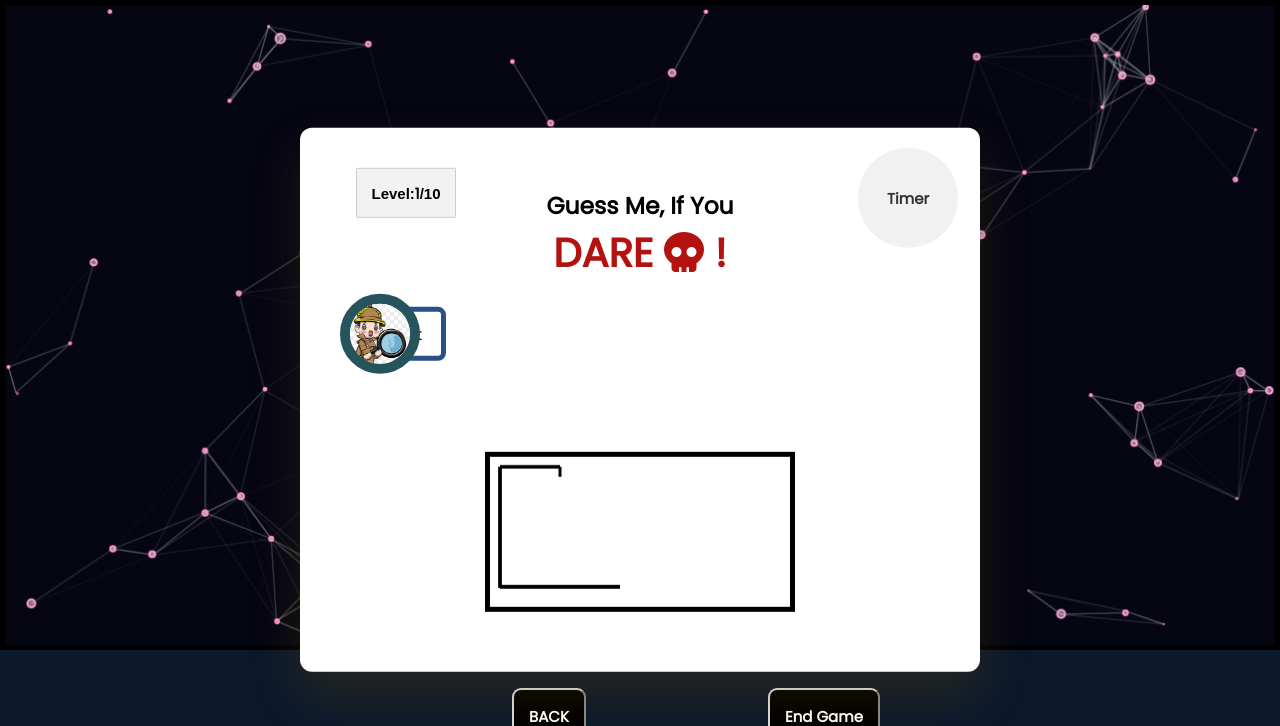
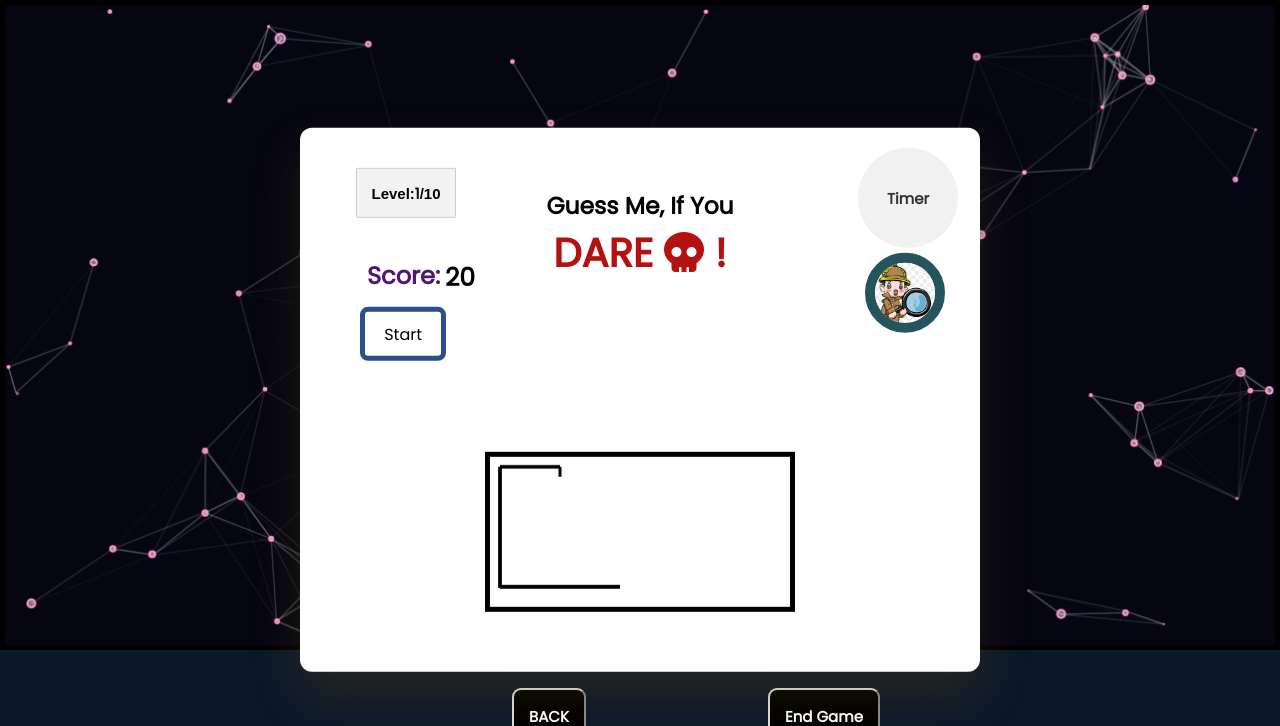
Before and after one commit to anjila-in-github/Hangman-Game, a PHP site: page /color.html in a window 1280 px wide. Shown: the top 726 px of the page. Run offline with PHP 8.4, Linux system fonts and the light colour scheme; some libraries are stand-ins or nearby versions.

Commit message:
added score

```diff
--- a/color.html
+++ b/color.html
@@ -72,34 +33,28 @@
         <div id="result-text"></div>
         <button id="new-game-button" onclick="resetTimer()">New Game </button>
       </div>
+
       <div class="timer" id="timer">Timer</div>
-      <div class="level-box">
-        Level: <span id="level">1</span>/10
 
       <div class="image">
         <img src="images/hint.jpg">
       </div>
 
-      <div class="score" id="score">Score:</div>
+      <div class="score" >
+        Score: <div class="score1" id="score">20</div>
+      </div>
+
+      <div class="level-box">
+      Level: <span id="level">1</span>/10
+      </div>
 
     </div>
 
-    </div>
-
-    <script>
-      function resetTimer() {
-        var timer = document.querySelector('.timer');
-      }
-    </script>
   </div>
 
   <script type="text/javascript" src="particles.js"></script>
   <script type="text/javascript" src="app.js"></script>
 
   <script src="js/color.js"></script>
-
-
-
 </body>
-
 </html>
--- a/css/color.css
+++ b/css/color.css
@@ -185,13 +185,29 @@
     width: 80px;
     border-radius: 50%;
     border: 10px solid #25545d;
-
+}
+/*timer*/
+.timer {
+    position: fixed;
+    top: 20px;
+    right: 22px;
+    width: 100px;
+    height: 100px;
+    border-radius: 50%;
+    background-color: #f1f1f1;
+    display: flex;
+    align-items: center;
+    justify-content: center;
+    font-size: 15px;
+    font-weight: bold;
+    color: #333;
 }
 /*score*/
 .score{
-    top: 80px;
-    right:550px;
-    color:#741515;
+    position:fixed;
+    top: 130px;
+    right:540px;
+    color:#511574;
     font-weight: bold;
     font-size: larger;
     position:fixed;
@@ -199,3 +215,35 @@
     justify-content: center;
     align-items: center;
 }
+.score1 {
+    position: fixed;
+    top: 120px;
+    right: 490px;
+    width: 60px;
+    height: 60px;
+    background-color: transparent;
+    display: flex;
+    align-items: center;
+    justify-content: center;
+    font-size: 25px;
+    font-weight: bold;
+    color: #000000;
+}
+/*level box*/
+.level-box {
+    position: absolute;
+    top: 40px;
+    left: 20%;
+    transform: translateX(-80%);
+    width: 100px;
+    height: 50px;
+    background-color: #f2f2f2;
+    border: 1px solid #ccc;
+    border-radius: 1px;
+    display: flex;
+    align-items: center;
+    justify-content: center;
+    font-family: Arial;
+    font-size: 15px;
+    font-weight: bold;
+}
--- a/js/color.js
+++ b/js/color.js
@@ -77,6 +77,11 @@
     }
 }
 
+//Stoping Timer
+function myStopFunction() {
+    clearInterval(countdownInterval);
+}
+
 function resetTimer() {
     clearInterval(countdownInterval);
     timeLeft = 20;
@@ -85,7 +90,7 @@
 
 //Word Generator
 const generateWord = (optionValue) => {
-    startTimer();//
+    startTimer();
     let optionsButtons = document.querySelectorAll(".options");
 
     //If option value matches the button innerText then highlight the button
@@ -145,18 +150,20 @@
                         dashes[index].innerText = char;
                         //increment counter
                         winCount += 1;
+
                         //if wincount equals to word length
                         if(winCount==charArray.length){
+                            myStopFunction();
                             resultText.innerHTML=`<h2 class='win-msg'>You Won!!</h2><p>The word was <span>${chosenWord}</span></p>`;
+
                              // Assuming you have a variable called 'winCount' and 'wordLength' that holds the win count and word length respectively
+                             var levelBox = document.getElementById('level');
+                             levelBox.textContent = winCount === charArray.length ? parseInt(levelBox.textContent) + 1 : levelBox.textContent;
 
+                             // Call the updateLevelBox function whenever the win count changes
+                             // For example, you can call it inside a function that handles the win condition
+                             // updateLevelBox();
 
-            var levelBox = document.getElementById('level');
-            levelBox.textContent = winCount === charArray.length ? parseInt(levelBox.textContent) + 1 : levelBox.textContent;
-
-        // Call the updateLevelBox function whenever the win count changes
-        // For example, you can call it inside a function that handles the win condition
-        // updateLevelBox();
                             //block all buttons
                             blocker();
                         }
@@ -275,10 +282,10 @@
 
 //New Game
 newGameButton.addEventListener("click",initializer);
-   window.onload = initializer;
+   window.onload = initializer;/*
    score = 0;
 
-   function go(x){
+function go(x){
      $({score: 0}).animate({score: x},{
        duration:1000,
        easing:"linear",
@@ -305,4 +312,4 @@
    }
  });
 
-   }
+}*/
```
Also changed, not shown: other parts of color.html (+2 -41 lines), birds.html (+11 -48 lines), css/birds.css (+78 -0 lines), js/birds.js (+13 -8 lines).
